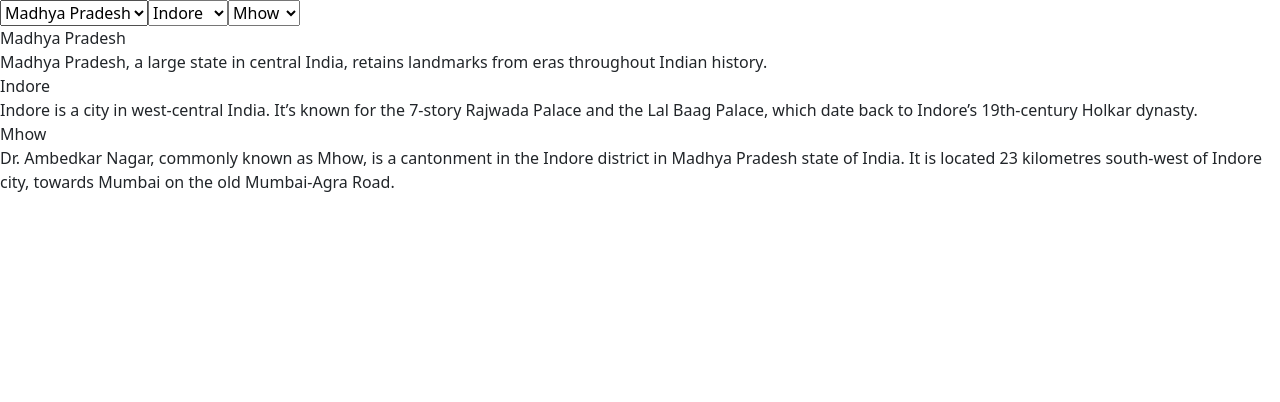
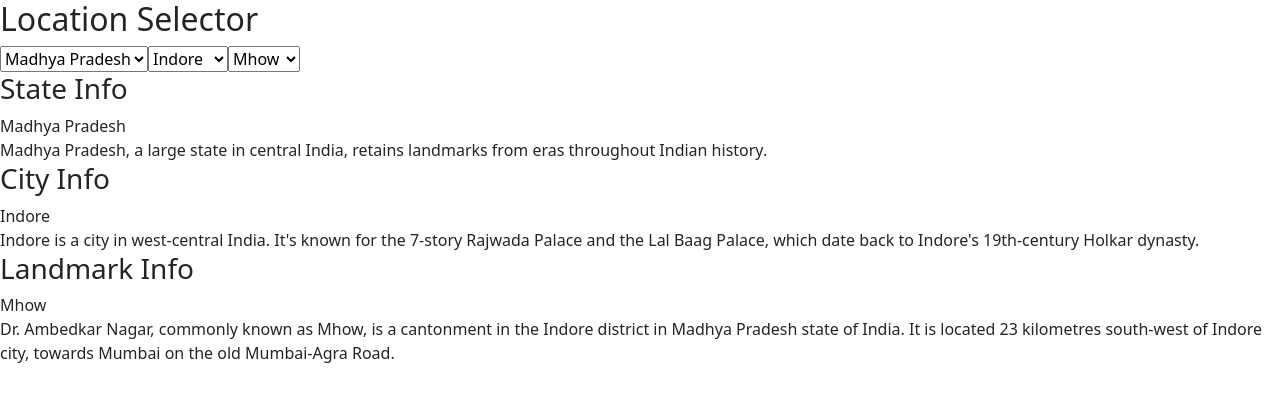
Before and after one commit to acciojob/dropdown-react-JHA123ABHIlash, a React app: page / in a window 1280 px wide. Shown: the top 402 px of the page. Built offline with nearby package versions, Linux system fonts and the light colour scheme.

Commit message:
Completed

```diff
--- a/src/components/App.js
+++ b/src/components/App.js
@@ -1,13 +1,13 @@
-import React, { useState } from "react";
+import React, { useState,useReducer } from "react";
 import "./../styles/App.css";
-import "bootstrap/dist/css/bootstrap.min.css";
+
 
 const states = [{
 	name : "Madhya Pradesh",
 	description:"Madhya Pradesh, a large state in central India, retains landmarks from eras throughout Indian history.",
 	city :[{
 		name : "Indore",
-		description:"Indore is a city in west-central India. It’s known for the 7-story Rajwada Palace and the Lal Baag Palace, which date back to Indore’s 19th-century Holkar dynasty.",
+		description:"Indore is a city in west-central India. It's known for the 7-story Rajwada Palace and the Lal Baag Palace, which date back to Indore's 19th-century Holkar dynasty.",
 		landmarks :[{
 			name : "Mhow",
 			description:"Dr. Ambedkar Nagar, commonly known as Mhow, is a cantonment in the Indore district in Madhya Pradesh state of India. It is located 23 kilometres south-west of Indore city, towards Mumbai on the old Mumbai-Agra Road.",
@@ -17,7 +17,7 @@ const states = [{
 		}]
 	},{
 		name : "Bhopal",
-		description:"DBhopal is a city in the central Indian state of Madhya Pradesh. It's one of India’s greenest city. There are two main lakes, the Upper Lake and the Lower Lake.",
+		description:"DBhopal is a city in the central Indian state of Madhya Pradesh. It's one of India's greenest city. There are two main lakes, the Upper Lake and the Lower Lake.",
 		landmarks :[{
 			name : "MANIT",
 			description:"Maulana Azad National Institute of Technology Bhopal is a public technical university located in Bhopal, Madhya Pradesh, India. It is part of a group of publicly funded institutions in India known as National Institutes of Technology. ",
@@ -72,7 +72,7 @@ const states = [{
 	description:"Assam is a state in northeastern India known for its wildlife, archeological sites and tea plantations. ",
 	city :[{
 		name : "Guwhati",
-		description:"Guwahati is a sprawling city beside the Brahmaputra River in the northeast Indian state of Assam. It’s known for holy sites like the hilltop Kamakhya Temple,",
+		description:"Guwahati is a sprawling city beside the Brahmaputra River in the northeast Indian state of Assam. It's known for holy sites like the hilltop Kamakhya Temple,",
 		landmarks :[{
 			name : "Ganesh Guri",
 			description:"Famous because of PVR city center.",
@@ -116,7 +116,7 @@ const states = [{
 		}]
 	},{
 		name : "Gaya",
-		description:"Gaya is a holy city beside the Falgu River, in the northeast Indian state of Bihar. It’s known for 18th-century Vishnupad Mandir, a riverside temple with an octagonal shrine. Close by, ancient Mangla Gauri Temple is set on a hilltop. ",
+		description:"Gaya is a holy city beside the Falgu River, in the northeast Indian state of Bihar. It's known for 18th-century Vishnupad Mandir, a riverside temple with an octagonal shrine. Close by, ancient Mangla Gauri Temple is set on a hilltop. ",
 		landmarks :[{
 			name : "Bakraur",
 			description:"Bakraur, sometimes called Bakrour, is a village located slightly east of Bodh Gaya in the state of Bihar, India. It lies directly across the Phalgu River from the landmark of Bodh Gaya, where Gautama Buddha is said to have attained enlightenment.",
@@ -139,107 +139,75 @@ const states = [{
 
 
 function App() {
-  // ✅ SAFE INITIALIZATION
-  const [state, setState] = useState(states?.[0] || {});
-  const [city, setCity] = useState(states?.[0]?.city?.[0] || {});
-  const [landmarks, setLandmarks] = useState(
-    states?.[0]?.city?.[0]?.landmarks || []
-  );
-  const [data, setData] = useState(
-    states?.[0]?.city?.[0]?.landmarks?.[0] || {}
-  );
+    // State hooks to track the selected index for each dropdown.
+    // Initialized to 0 to auto-select the first item by default.
+    const [stateIndex, setStateIndex] = useState(0);
+    const [cityIndex, setCityIndex] = useState(0);
+    const [landmarkIndex, setLandmarkIndex] = useState(0);
 
-  // ✅ STATE CHANGE
-  function handleStateChange(e) {
-    const value = e.target.value;
-    const foundState = states.find((s) => s.name === value);
+    // Derived values based on the current selections
+    const selectedState = states[stateIndex];
+    const selectedCity = selectedState.city[cityIndex];
+    const selectedLandmark = selectedCity.landmarks[landmarkIndex];
 
-    if (!foundState) return; // 🔒 safety
+    // Event handlers for dropdown changes
+    const handleStateChange = (e) => {
+        setStateIndex(Number(e.target.value));
+        setCityIndex(0);      // Reset City to the first option
+        setLandmarkIndex(0);  // Reset Landmark to the first option
+    };
 
-    setState(foundState);
-    setCity(foundState.city?.[0] || {});
-    setLandmarks(foundState.city?.[0]?.landmarks || []);
-    setData(foundState.city?.[0]?.landmarks?.[0] || {});
-  }
+    const handleCityChange = (e) => {
+        setCityIndex(Number(e.target.value));
+        setLandmarkIndex(0);  // Reset Landmark to the first option
+    };
 
-  // ✅ CITY CHANGE
-  function handleCityChange(e) {
-    const value = e.target.value;
-    const foundCity = state?.city?.find((c) => c.name === value);
+    const handleLandmarkChange = (e) => {
+        setLandmarkIndex(Number(e.target.value));
+    };
 
-    if (!foundCity) return; // 🔒 safety
-
-    setCity(foundCity);
-    setLandmarks(foundCity.landmarks || []);
-    setData(foundCity.landmarks?.[0] || {});
-  }
-
-  // ✅ LANDMARK CHANGE
-  function handleLandmarksChange(e) {
-    const value = e.target.value;
-    const foundLandmark = landmarks?.find((l) => l.name === value);
-
-    if (!foundLandmark) return; // 🔒 safety
-
-    setData(foundLandmark);
-  }
-
+    // Do not alter/remove main div
     return (
         <div id="main">
-      {/* STATE DROPDOWN */}
-      <select
-        id="state"
-        value={state?.name || ""}
-        onChange={handleStateChange}
-      >
-        {states.map((el, idx) => (
-          <option key={idx} value={el.name}>
-            {el.name}
-          </option>
+            <h2>Location Selector</h2>
+
+            <div className="dropdowns-container">
+                <select id="state" value={stateIndex} onChange={handleStateChange}>
+                    {states.map((state, index) => (
+                        <option key={index} value={index}>{state.name}</option>
                     ))}
                 </select>
 
-      {/* CITY DROPDOWN */}
-      <select
-        id="city"
-        value={city?.name || ""}
-        onChange={handleCityChange}
-      >
-        {(state?.city || []).map((el, idx) => (
-          <option key={idx} value={el.name}>
-            {el.name}
-          </option>
+                <select id="city" value={cityIndex} onChange={handleCityChange}>
+                    {selectedState.city.map((city, index) => (
+                        <option key={index} value={index}>{city.name}</option>
                     ))}
                 </select>
 
-      {/* LANDMARK DROPDOWN */}
-      <select
-        id="landmark"
-        value={data?.name || ""}
-        onChange={handleLandmarksChange}
-      >
-        {(landmarks || []).map((el, idx) => (
-          <option key={idx} value={el.name}>
-            {el.name}
-          </option>
+                <select id="landmark" value={landmarkIndex} onChange={handleLandmarkChange}>
+                    {selectedCity.landmarks.map((landmark, index) => (
+                        <option key={index} value={index}>{landmark.name}</option>
                     ))}
                 </select>
-
-      {/* DISPLAY */}
-      <div>
-        <div id="state-title">
-          <div id="state-name">{state?.name}</div>
-          <div id="state-description">{state?.description}</div>
             </div>
 
-        <div id="city-title">
-          <div id="city-name">{city?.name}</div>
-          <div id="city-description">{city?.description}</div>
+            <div className="details-container">
+                <div className="detail-section">
+                    <h3>State Info</h3>
+                    <div id="state-title">{selectedState.name}</div>
+                    <div id="state-description">{selectedState.description}</div>
                 </div>
 
-        <div id="landmark-title">
-          <div id="landmark-name">{data?.name}</div>
-          <div id="landmark-description">{data?.description}</div>
+                <div className="detail-section">
+                    <h3>City Info</h3>
+                    <div id="city-title">{selectedCity.name}</div>
+                    <div id="city-description">{selectedCity.description}</div>
+                </div>
+
+                <div className="detail-section">
+                    <h3>Landmark Info</h3>
+                    <div id="landmark-title">{selectedLandmark.name}</div>
+                    <div id="landmark-description">{selectedLandmark.description}</div>
                 </div>
             </div>
         </div>
```
Lines whose indentation alone changed are shown as unchanged.
